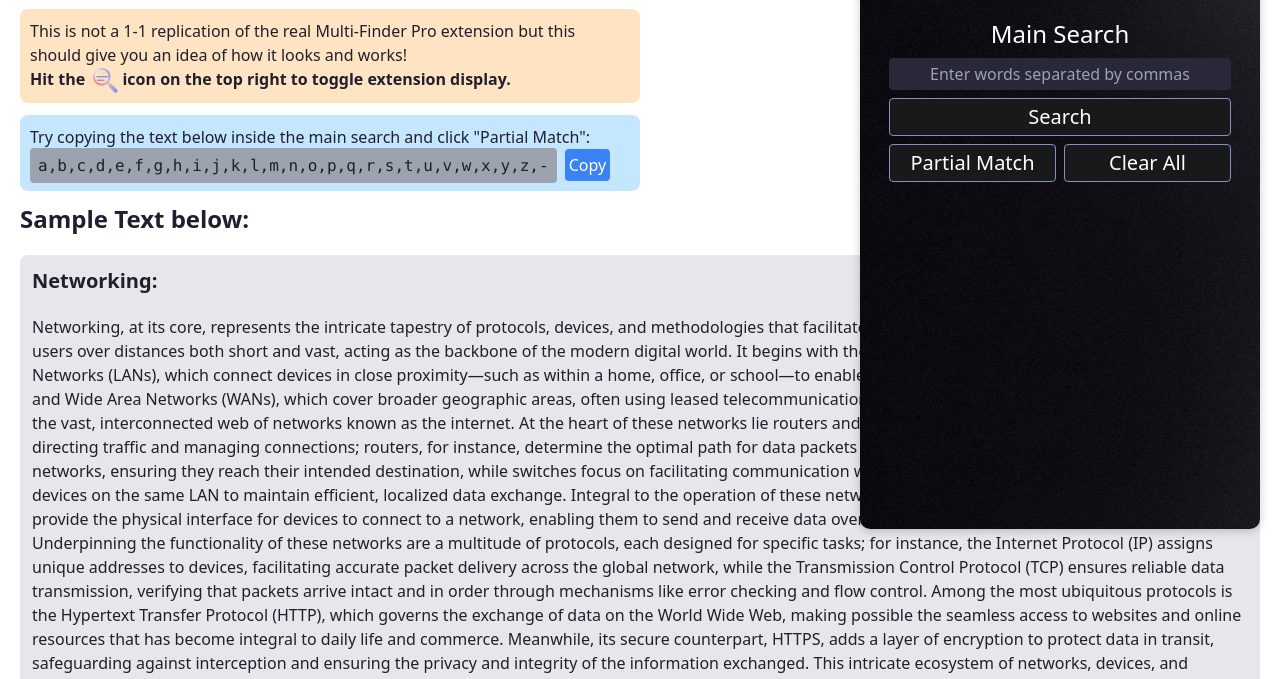
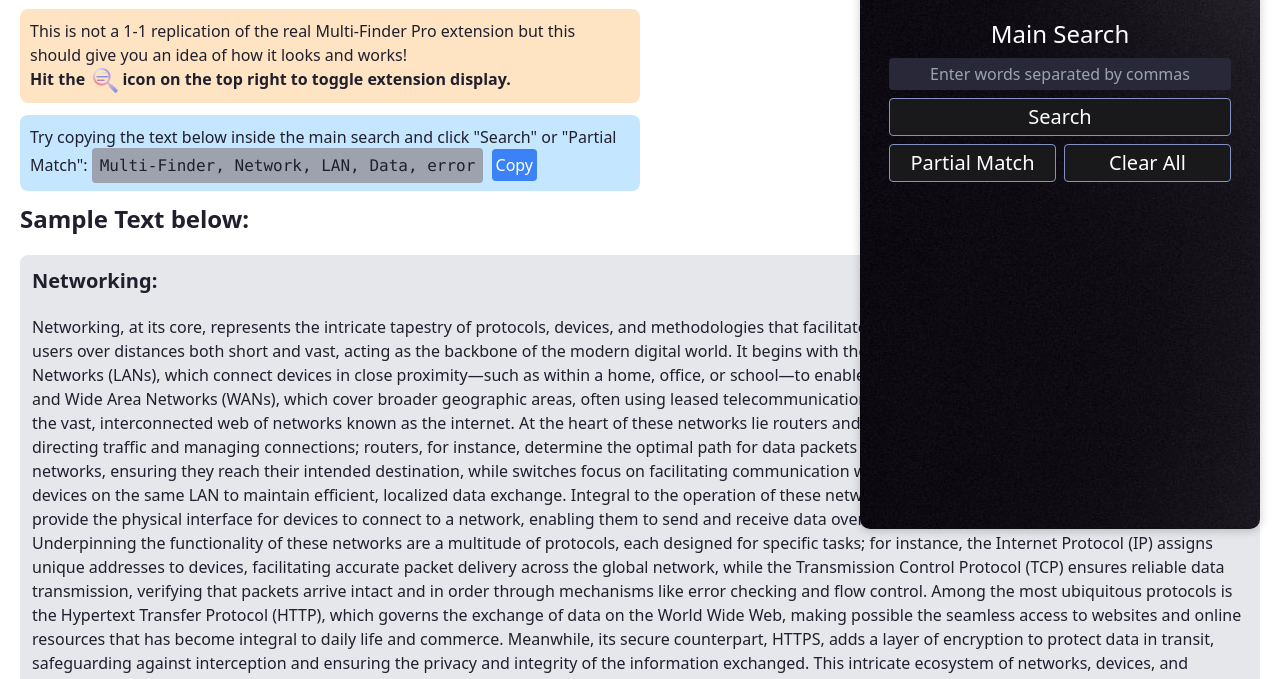
Before and after one commit to Sunu03/multi-finder-pro-demo, a plain HTML site: page index.html in a window 1280 px wide. Shown: the part 121-800 px from the top of the page. Drawn offline with nearby package versions, Linux system fonts and the light colour scheme.

Commit message:
Changed the demo text

```diff
--- a/index.html
+++ b/index.html
@@ -116,8 +116,8 @@
       <span class="font-bold">Hit the
       <img class="ml-1"src="./icon.png"style="height:25px; display:inline"/>
       icon on the top right to toggle extension display.</span></p>
-<p class="mt-3 rounded-lg font-medium" style="margin-right: 50%; padding: 10px; background-color: rgb(196, 231, 255); ">Try copying the text below inside the main search and click "Partial Match":
-  <code class="bg-gray-400 p-2 rounded mr-1">a,b,c,d,e,f,g,h,i,j,k,l,m,n,o,p,q,r,s,t,u,v,w,x,y,z,-</code>
+<p class="mt-3 rounded-lg font-medium" style="margin-right: 50%; padding: 10px; background-color: rgb(196, 231, 255); ">Try copying the text below inside the main search and click "Search" or "Partial Match":
+  <code class="bg-gray-400 p-2 rounded mr-1">Multi-Finder, Network, LAN, Data, error</code>
   <button class="copy-btn text-white bg-blue-500 hover:bg-blue-600 p-1 rounded">Copy</button>
 </p>
 <h2 class="font-bold mt-3 mb-5 text-2xl"> Sample Text below:</h2>
```
